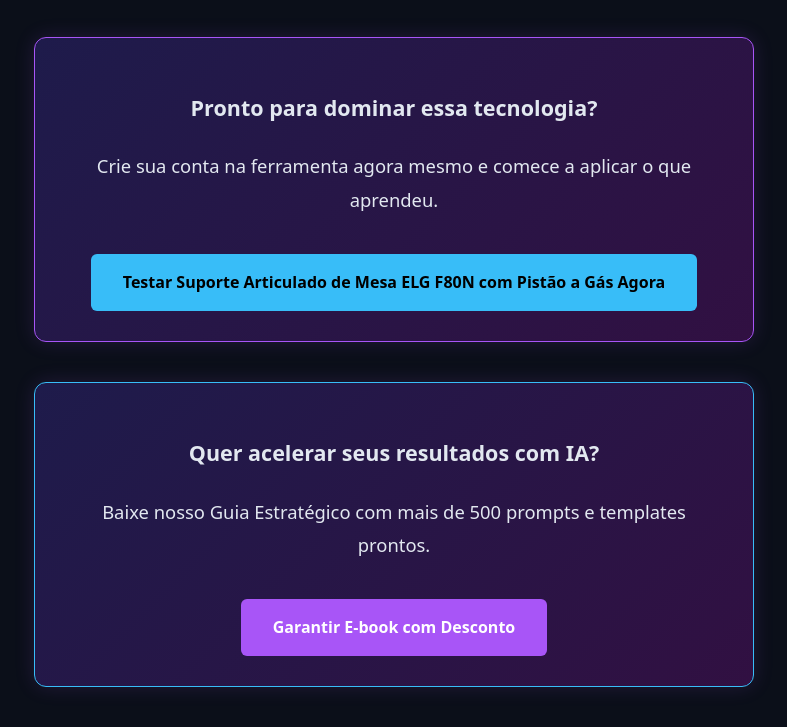
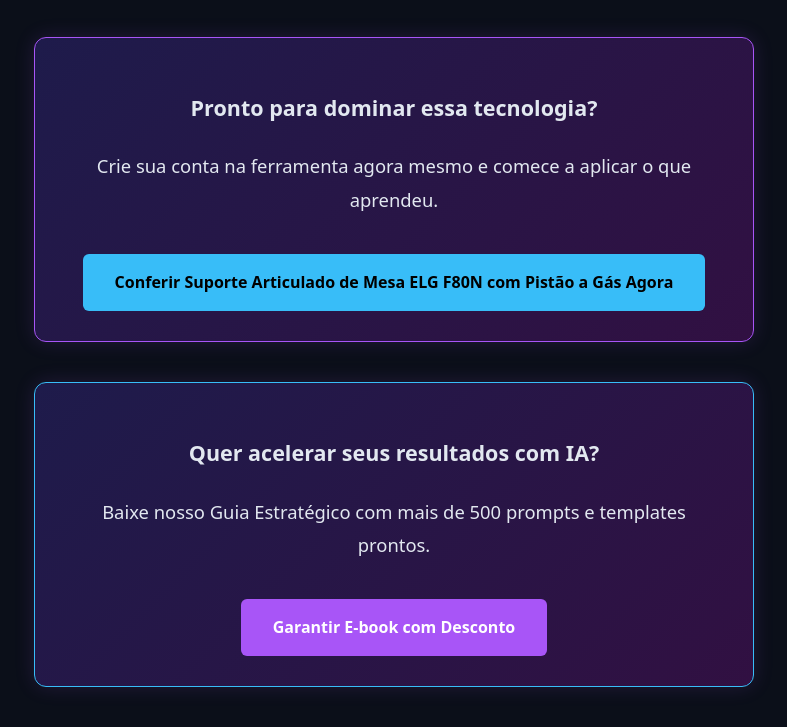
Before and after one commit to rubinot573-afk/hub-ia-portal, a plain HTML site: page Frontend/blog/review-elg-f80n-melhor-custo-beneficio-para-setup-de-streaming.html in a window 1280 px wide. Shown: the part 1219-1946 px from the top of the page, without its empty margins (246-1033 px from the left). Drawn offline with Linux system fonts and the light colour scheme.

Commit message:
feat: pequena correção nomes

```diff
--- a/Frontend/blog/review-elg-f80n-melhor-custo-beneficio-para-setup-de-streaming.html
+++ b/Frontend/blog/review-elg-f80n-melhor-custo-beneficio-para-setup-de-streaming.html
@@ -90,7 +90,7 @@
                    data-category="Hardware"
                    data-featured="false"
                    target="_blank"
-                   class="cta-btn">Testar Suporte Articulado de Mesa ELG F80N com Pistão a Gás Agora</a>
+                   class="cta-btn">Conferir Suporte Articulado de Mesa ELG F80N com Pistão a Gás Agora</a>
             </div>
 
             <!-- FUNIL 2: Upsell de Infoproduto (E-book) -->
```
